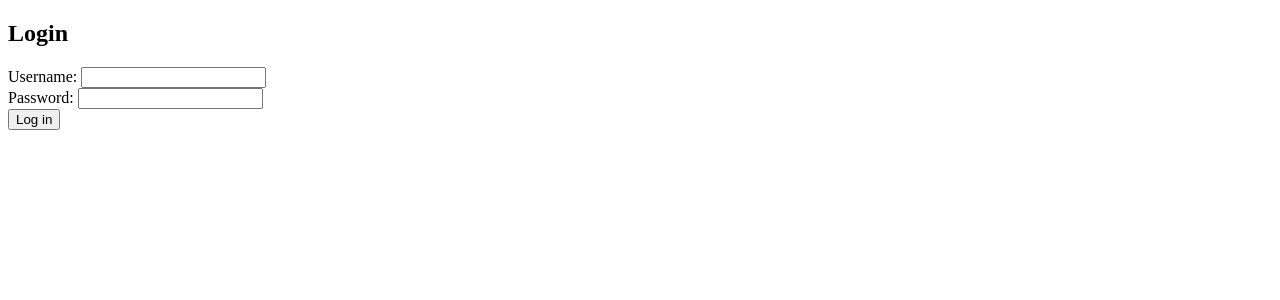
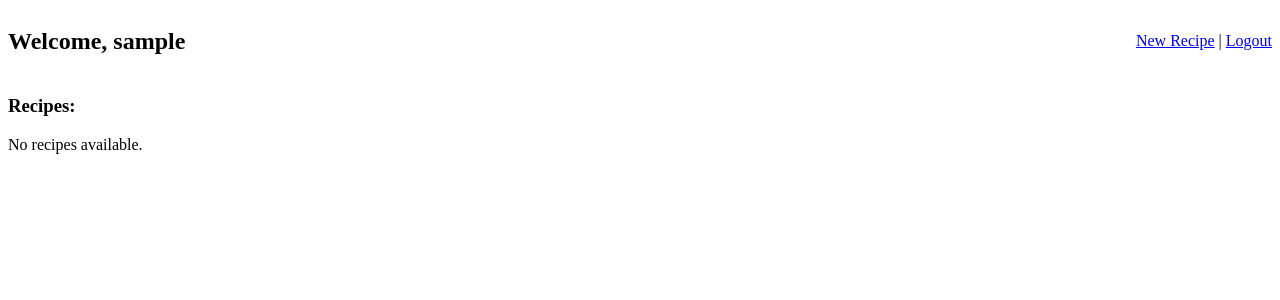
Before and after one commit to SulavReg/CS4750-Project, a Flask app: page /home in a window 1280 px wide. Shown: the top 300 px of the page. Run offline with Flask 3, Linux system fonts and the light colour scheme; the visitor is signed in with stand-in values (Sample User, id 1).

Commit message:
Many changes, sorry for the large commit. Had to change multiple files to get the html to work as intended. Home now shows all recipies in the database. changed run.py so you can just keep keys and url in your os env instead of adding and removing before pushing. Had to change models because some in the recipe table did not match column keys in the sql database. Route now collects recipies, needed to display them on home.

```diff
--- a/app/templates/home.html
+++ b/app/templates/home.html
@@ -1,14 +1,45 @@
 <!DOCTYPE html>
 <html>
 <head>
-    <title>Login</title>
+    <title>Home</title>
+    <style>
+        .topbar {
+            display: flex;
+            justify-content: space-between;
+            align-items: center;
+        }
+        .recipes {
+            margin-top: 20px;
+        }
+        .recipe-card {
+            border: 1px solid #ccc;
+            margin-bottom: 20px;
+            padding: 10px;
+        }
+    </style>
 </head>
 <body>
-    <h2>Login</h2>
-    <form method="post">
-        Username: <input type="text" name="username" required><br>
-        Password: <input type="password" name="password" required><br>
-        <input type="submit" value="Log in">
-    </form>
+    <div class="topbar">
+        <h2>Welcome, {{ username }}</h2>
+        <div>
+            <a href="{{ url_for('routes.new_recipe') }}">New Recipe</a> |
+            <a href="{{ url_for('routes.logout') }}">Logout</a>
+        </div>
+    </div>
+
+    <div class="recipes">
+        <h3>Recipes:</h3>
+        {% for recipe in recipes %}
+            <div class="recipe-card">
+                <h4>{{ recipe.title }}</h4>
+                <p><strong>Ingredients:</strong> {{ recipe.ingredients }}</p>
+                <p><strong>Instructions:</strong> {{ recipe.instructions }}</p>
+                <p><strong>Privacy:</strong> {% if recipe.isPrivate %} Private {% else %} Public {% endif %}</p>
+                <p><strong>Publisher:</strong> {{ recipe.publisher }}</p>
+            </div>
+        {% else %}
+            <p>No recipes available.</p>
+        {% endfor %}
+    </div>
 </body>
 </html>
--- a/models.py
+++ b/models.py
@@ -14,9 +14,9 @@ class User(db.Model):
 
 class Recipe(db.Model):
     __tablename__ = 'recipes'
-    recipeID = db.Column(db.Integer, primary_key=True)
+    recipeid = db.Column(db.Integer, primary_key=True)
     title = db.Column(db.Text, nullable=False)
     ingredients = db.Column(db.Text, nullable=False)
     instructions = db.Column(db.Text, nullable=False)
-    isPrivate = db.Column(db.Boolean, nullable=False)
+    isprivate = db.Column(db.Boolean, nullable=False)
     publisher = db.Column(db.Text, db.ForeignKey('users.username'))
--- a/route.py
+++ b/route.py
@@ -29,7 +29,9 @@ def home():
     if "username" not in session:
         return redirect(url_for("routes.login"))
 
-    return render_template("home.html", username=session["username"])
+    recipes = Recipe.query.all()
+
+    return render_template("home.html", username=session["username"], recipes=recipes)
 
 
 # New recipe page
--- a/run.py
+++ b/run.py
@@ -1,13 +1,12 @@
+import os
 from flask import Flask
 from models import db, User, Recipe
 
 def create_app():
     app = Flask(__name__, template_folder="app/templates")
-    app.config['SQLALCHEMY_DATABASE_URI'] = (
-        'postgresql://group32:G1qlP1N4@bastion.cs.virginia.edu:5432/group32'
-    )
+    app.config['SQLALCHEMY_DATABASE_URI'] = os.getenv('FLASK_SQLALCHEMY_DATABASE_URI')
     app.config['SQLALCHEMY_TRACK_MODIFICATIONS'] = False
-    app.secret_key = "your-secret-key"
+    app.config['SECRET_KEY'] = os.getenv('FLASK_SECRET_KEY')
 
     db.init_app(app)
 
```
Also changed, not shown: app/templates/login.html (+7 -4 lines).
